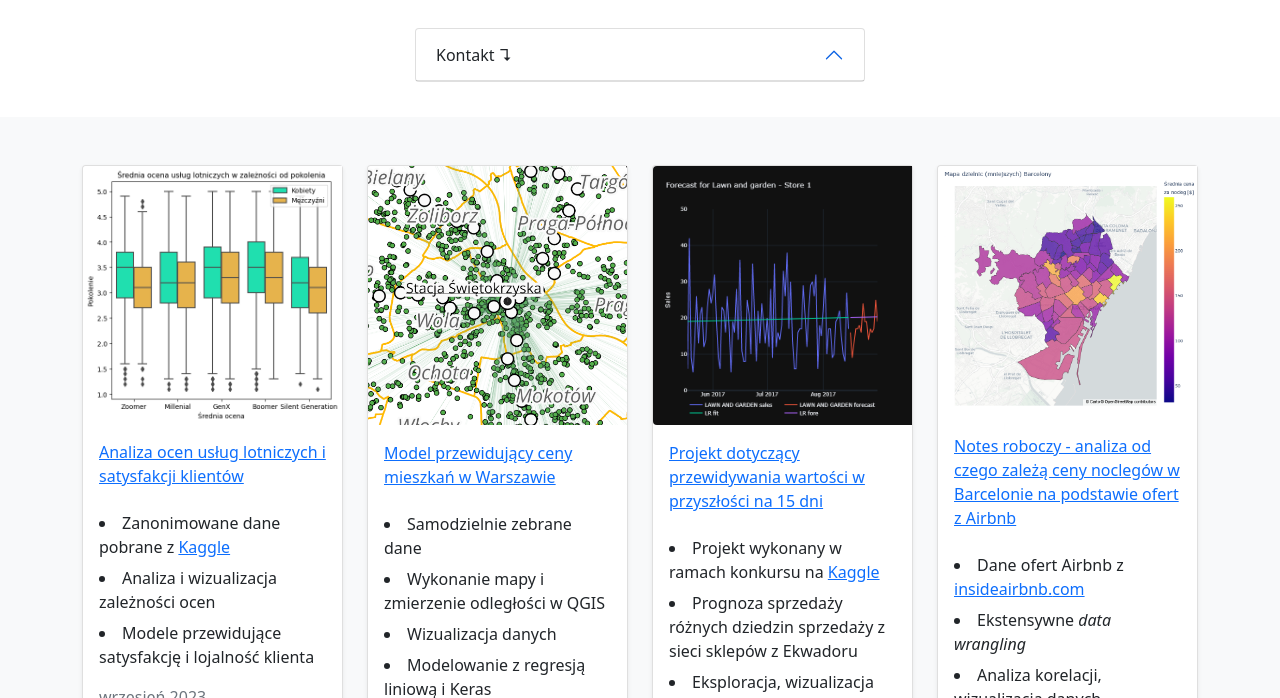
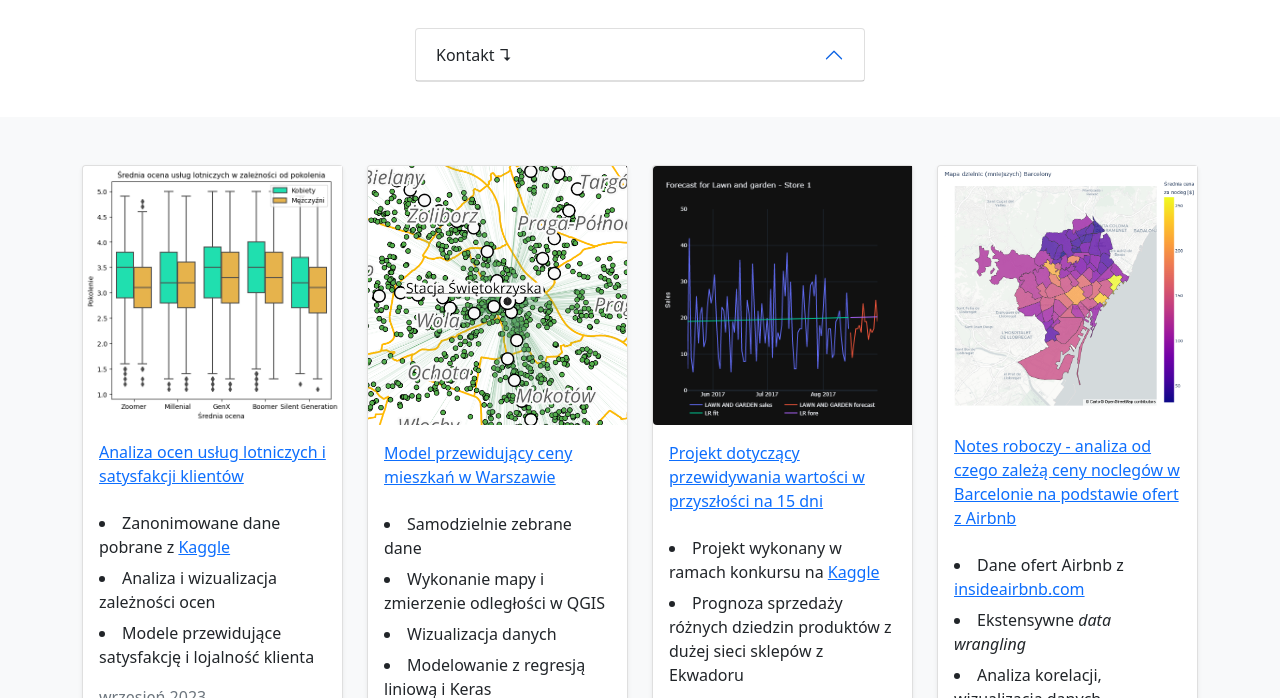
Before and after one commit to MDM952/test-repo-2, a plain HTML site: page index.html in a window 1280 px wide. Shown: the part 99-797 px from the top of the page. Drawn offline with nearby package versions, Linux system fonts and the light colour scheme.

Commit message:
Nowy projekt, poprawka

```diff
--- a/index.html
+++ b/index.html
@@ -199,7 +199,7 @@
                     Projekt dotyczący przewidywania wartości w przyszłości na 15 dni
                     </a>
                     <li>Projekt wykonany w ramach konkursu na <a href="https://www.kaggle.com/competitions/store-sales-time-series-forecasting">Kaggle</a></li>
-                    <li>Prognoza sprzedaży różnych dziedzin sprzedaży z sieci sklepów z Ekwadoru</li>
+                    <li>Prognoza sprzedaży różnych dziedzin produktów z dużej sieci sklepów z Ekwadoru</li>
                     <li>Eksploracja, wizualizacja danych, analiza serii czasowych</li>
                     <li>Modelowanie metodą hybrydową - kombinacja wyników dwóch modeli</li>
                     <li>Zajęte miejsce w konkursie: 88/681</li>
```
